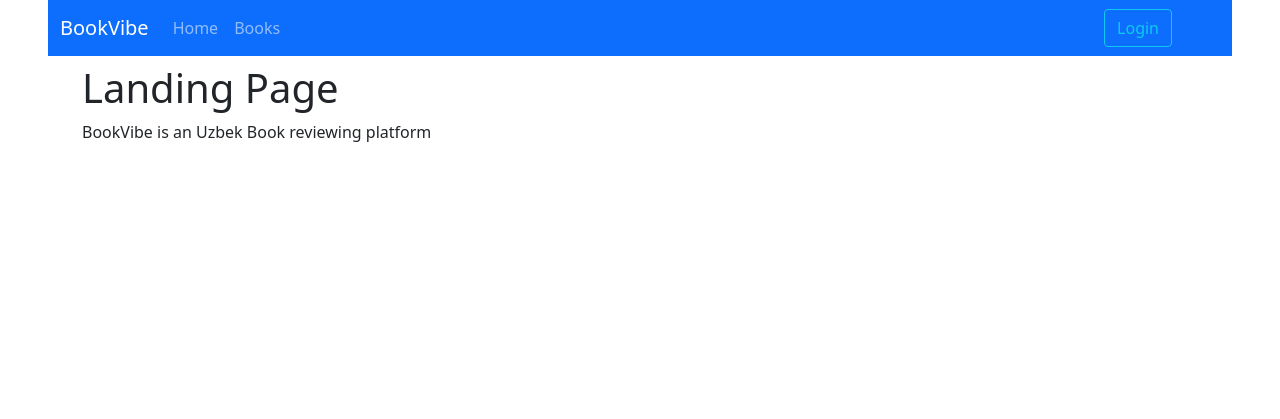
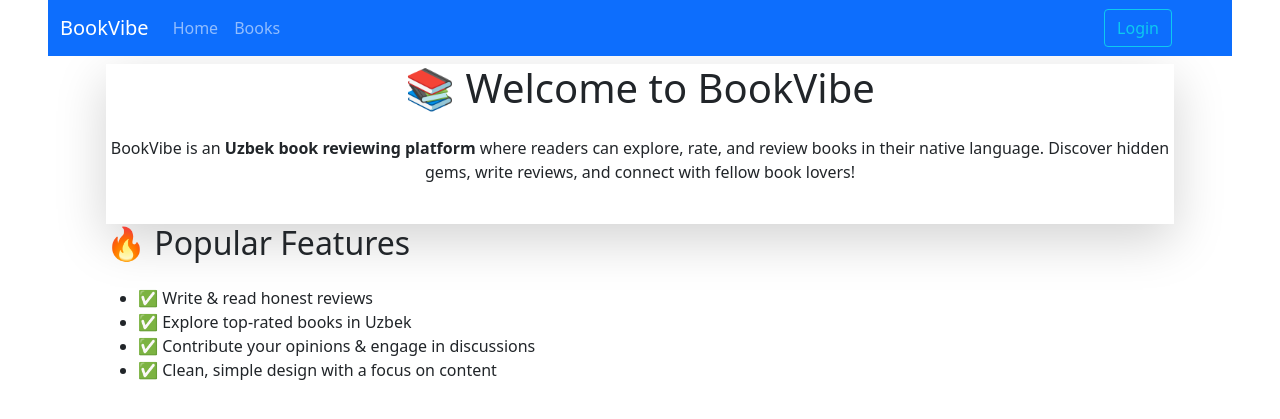
Before and after one commit to fazliddinorg/bookvibe, a Django app: page / in a window 1280 px wide. Shown: the top 419 px of the page. Run offline with Django 4.2, Linux system fonts and the light colour scheme; parts of the project's set-up code (start-up, migrations or seed data) failed here and were passed over; some libraries are stand-ins or nearby versions.

Commit message:
Fixed minor bugs and improved HTML

```diff
--- a/books/urls.py
+++ b/books/urls.py
@@ -1,21 +1,20 @@
 from django.urls import path
-
-from books.views import BooksView, BookDetailView, AddReviewView, EditReviewView, ConfirmDeleteReviewView, DeleteReviewView
+from books.views import (
+    BooksView,
+    BookDetailView,
+    AddReviewView,
+    EditReviewView,
+    ConfirmDeleteReviewView,
+    DeleteReviewView,
+)
 
 app_name = "books"
+
 urlpatterns = [
-    path("", BooksView.as_view(), name="list"),
-    path("<int:id>/", BookDetailView.as_view(), name="detail"),
-    path("<int:id>/reviews/", AddReviewView.as_view(), name="reviews"),
-    path("<int:book_id>/reviews/<int:review_id>/edit/", EditReviewView.as_view(), name="edit-review"),
-    path(
-        "<int:book_id>/reviews/<int:review_id>/delete/confirm/",
-        ConfirmDeleteReviewView.as_view(),
-        name="confirm-delete-review"
-    ),
-    path(
-        "<int:book_id>/reviews/<int:review_id>/delete/",
-        DeleteReviewView.as_view(),
-        name="delete-review"
-    ),
+    path("", BooksView.as_view(), name="book-list"),
+    path("<int:id>/", BookDetailView.as_view(), name="book-detail"),
+    path("<int:id>/reviews/", AddReviewView.as_view(), name="review-add"),
+    path("<int:book_id>/reviews/<int:review_id>/edit/", EditReviewView.as_view(), name="review-edit"),
+    path("<int:book_id>/reviews/<int:review_id>/delete/confirm/", ConfirmDeleteReviewView.as_view(), name="review-delete-confirm"),
+    path("<int:book_id>/reviews/<int:review_id>/delete/", DeleteReviewView.as_view(), name="review-delete"),
 ]
--- a/templates/landing.html
+++ b/templates/landing.html
@@ -1,9 +1,27 @@
 {% extends "base.html" %}
 
 {% block content %}
-    <h1>Landing Page</h1>
+<div class="max-w-4xl mx-auto px-4 py-12">
+    <div class="bg-white shadow-lg rounded-2xl p-8 text-center">
+        <h1 class="text-4xl font-bold text-gray-800 mb-4">📚 Welcome to <span class="text-indigo-600">BookVibe</span></h1>
 
-    <p>
-    BookVibe is an Uzbek Book reviewing platform
-    </p>
+        <p class="text-lg text-gray-600 mb-6">
+            BookVibe is an <strong>Uzbek book reviewing platform</strong> where readers can explore, rate, and review books in their native language. Discover hidden gems, write reviews, and connect with fellow book lovers!
+        </p>
+
+        <a href="{% url 'books:book-list' %}" class="inline-block mt-4 px-6 py-3 bg-indigo-600 text-white font-semibold rounded-lg hover:bg-indigo-700 transition">
+            Browse Books →
+        </a>
+    </div>
+
+    <div class="mt-12">
+        <h2 class="text-2xl font-semibold text-gray-700 mb-4">🔥 Popular Features</h2>
+        <ul class="grid grid-cols-1 md:grid-cols-2 gap-6 text-left text-gray-600">
+            <li>✅ Write & read honest reviews</li>
+            <li>✅ Explore top-rated books in Uzbek</li>
+            <li>✅ Contribute your opinions & engage in discussions</li>
+            <li>✅ Clean, simple design with a focus on content</li>
+        </ul>
+    </div>
+</div>
 {% endblock %}
```
